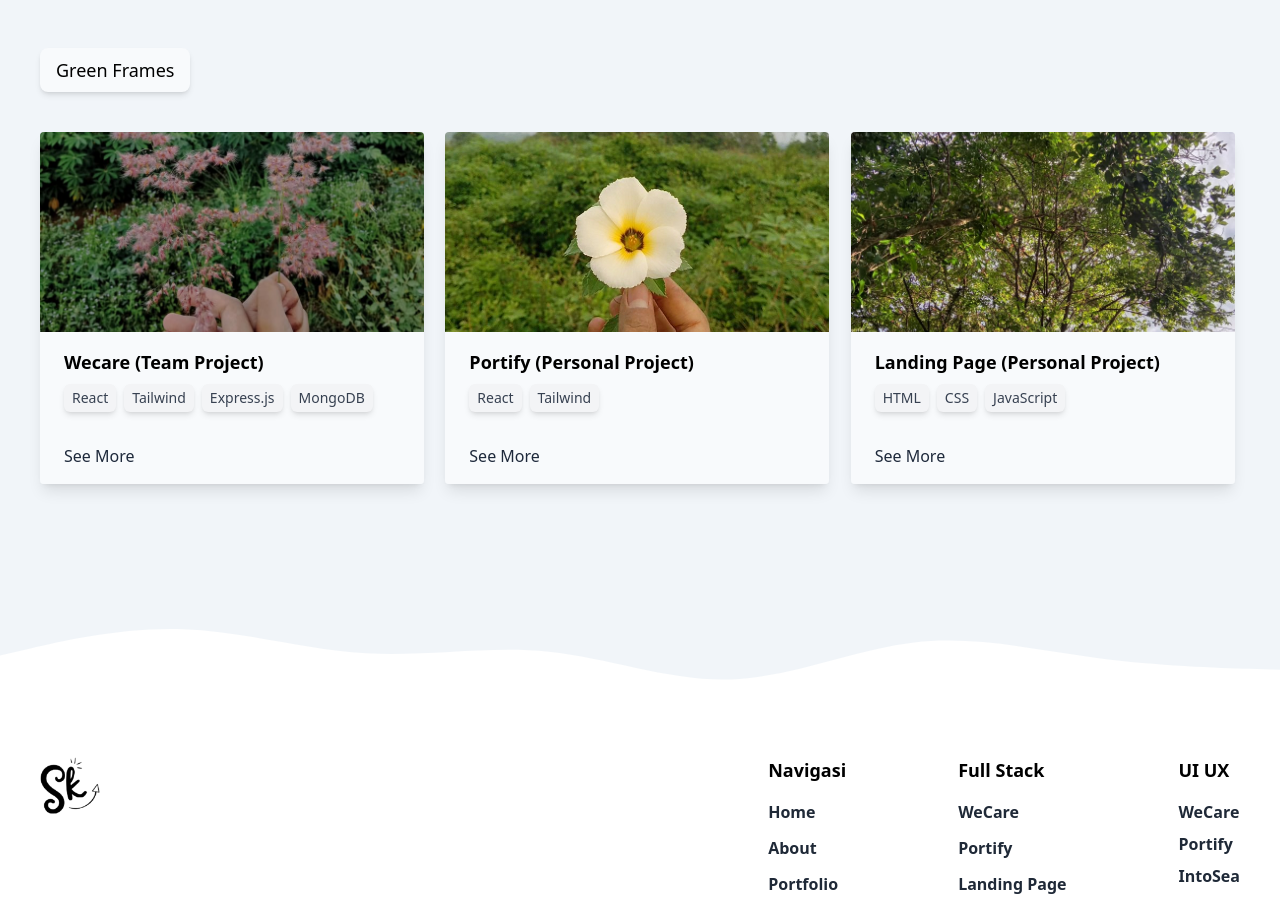
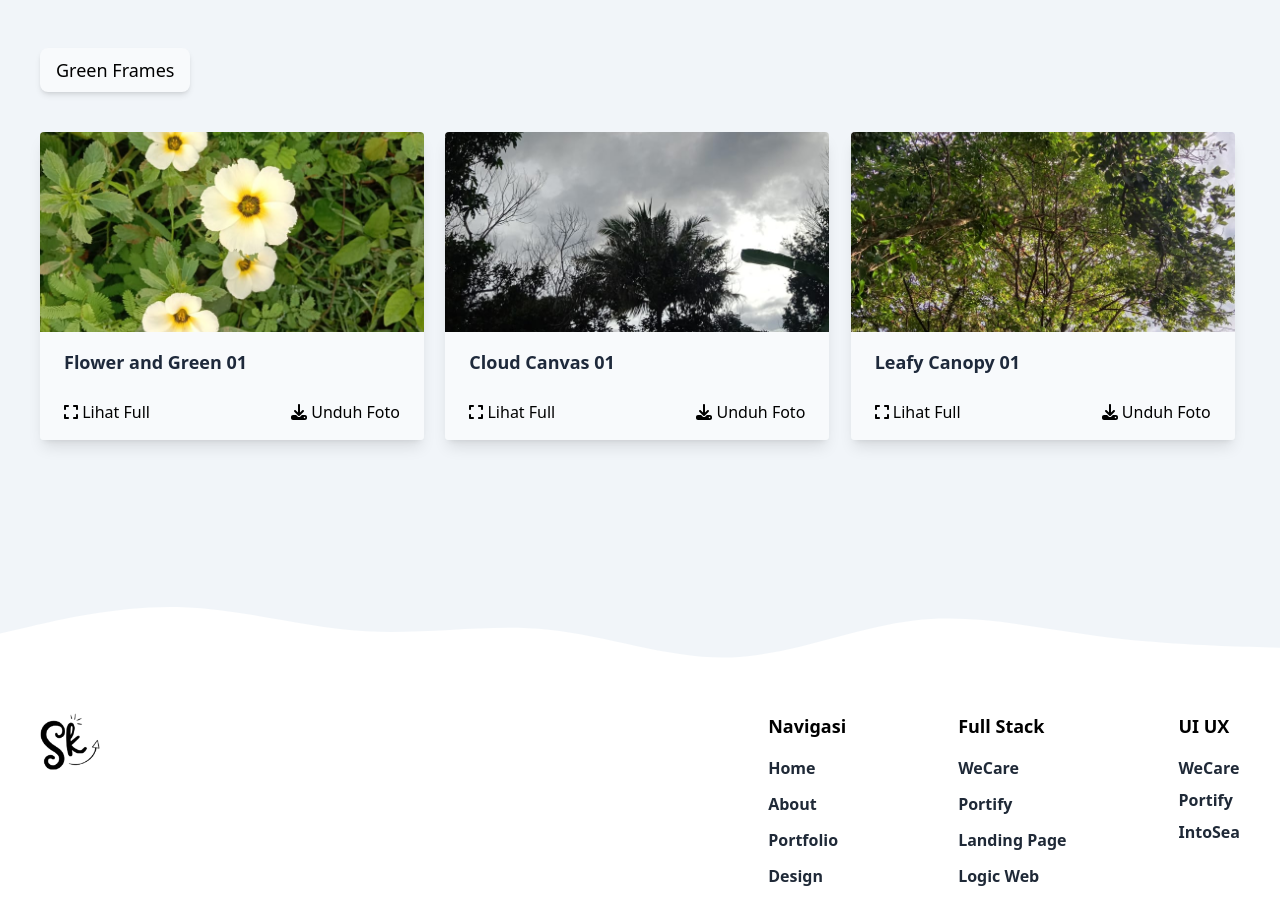
Before and after one commit to Komalasari076/Web-Portfolio, a React (Vite) app: page / in a window 1280 px wide. Shown: the part 1500-2412 px from the top of the page. Built offline with nearby package versions, Linux system fonts and the light colour scheme.

Commit message:
menambahkan 3 koleksi foto hijau di homepage

```diff
--- a/src/components/homepage/Design.jsx
+++ b/src/components/homepage/Design.jsx
@@ -1,7 +1,9 @@
 import Wave from "../../assets/WaveBottom.svg";
-import Collection1 from "../../assets/collection1.jpg"
-import Collection2 from "../../assets/collection2.jpg"
-import Collection3 from "../../assets/collection3.jpg"
+import Collection1 from "../../assets/collection1.jpg";
+import Collection2 from "../../assets/collection2.jpg";
+import Collection3 from "../../assets/collection3.jpg";
+import { FontAwesomeIcon } from "@fortawesome/react-fontawesome";
+import { faExpand, faDownload } from "@fortawesome/free-solid-svg-icons";
 
 function Design() {
   return (
@@ -20,108 +22,111 @@ function Design() {
 
           <div className="grid grid-cols-1 sm:grid-cols-2 md:grid-cols-2 lg:grid-cols-3 gap-4">
             {/* Card 1 */}
-            <div className="max-w-sm rounded overflow-hidden shadow-lg">
+            <div className="max-w-sm rounded overflow-hidden shadow-lg bg-slate-50">
+              {/* Gambar */}
               <img
                 src={Collection1}
                 alt="WeCare Project"
-                className="w-full h-[200px] object-cover object-[50%_80%]"
+                className="w-full h-[200px] object-cover object-[50%_60%]"
               />
-              <div className="px-6 py-4 bg-slate-50">
-                <h5 className="text-lg font-bold mb-2">
-                  Wecare (Team Project)
+
+              {/* Judul */}
+              <div className="px-6 pt-4">
+                <h5 className="text-lg font-bold mb-2 text-slate-800">
+                  Flower and Green 01
                 </h5>
-                <div className="flex justify-start gap-2 text-gray-700">
-                  <p className="text-sm bg-gray-100 px-2 py-1 rounded-md shadow-md">
-                    React
-                  </p>
-                  <p className="text-sm bg-gray-100 px-2 py-1 rounded-md shadow-md">
-                    Tailwind
-                  </p>
-                  <p className="text-sm bg-gray-100 px-2 py-1 rounded-md shadow-md">
-                    Express.js
-                  </p>
-                  <p className="text-sm bg-gray-100 px-2 py-1 rounded-md shadow-md">
-                    MongoDB
-                  </p>
-                </div>
               </div>
 
-              <a
-                href="https://wecare-web-theta.vercel.app/"
-                target="_blank"
-                className="text-slate-800 "
-              >
-                <div className="px-6 py-4 flex justify-between bg-slate-50 hover:bg-slate-100">
-                  See More
-                </div>
-              </a>
+              {/* Tombol */}
+              <div className="px-6 py-4 flex justify-between gap-2 bg-slate-50 hover:bg-slate-100">
+                <a
+                  href={Collection1}
+                  target="_blank"
+                  rel="noopener noreferrer"
+                  className="hover:text-blue-500"
+                >
+                  <FontAwesomeIcon icon={faExpand} /> Lihat Full
+                </a>
+                <a
+                  href={Collection1}
+                  download="Flower and Green 01.jpg"
+                  className="hover:text-green-500"
+                >
+                  <FontAwesomeIcon icon={faDownload} /> Unduh Foto
+                </a>
+              </div>
             </div>
 
             {/* Card 2 */}
-            <div className="max-w-sm rounded overflow-hidden shadow-lg">
+            <div className="max-w-sm rounded overflow-hidden shadow-lg bg-slate-50">
+              {/* Gambar */}
               <img
                 src={Collection2}
                 alt="Portify Project"
-                className="bg-gray-100 w-full h-[200px] object-cover object-[50%_70%]"
+                className="w-full h-[200px] object-cover object-[50%_100%]"
               />
-              <div className="px-6 py-4 bg-slate-50">
-                <h5 className="text-lg font-bold mb-2">
-                  Portify (Personal Project)
+
+              {/* Judul */}
+              <div className="px-6 pt-4">
+                <h5 className="text-lg font-bold mb-2 text-slate-800">
+                  Cloud Canvas 01
                 </h5>
-                <div className="flex justify-start gap-2 pr-2 text-gray-700">
-                  <p className="text-sm bg-gray-100 px-2 py-1 rounded-md shadow-md">
-                    React
-                  </p>
-                  <p className="text-sm bg-gray-100 px-2 py-1 rounded-md shadow-md">
-                    Tailwind
-                  </p>
-                </div>
               </div>
 
-              <a
-                href="https://portify-project.vercel.app/"
-                target="_blank"
-                className="text-slate-800 "
-              >
-                <div className="px-6 py-4 flex justify-between bg-slate-50 hover:bg-slate-100">
-                  See More
-                </div>
-              </a>
+              {/* Tombol */}
+              <div className="px-6 py-4 flex justify-between gap-2 bg-slate-50 hover:bg-slate-100">
+                <a
+                  href={Collection2}
+                  target="_blank"
+                  rel="noopener noreferrer"
+                  className="hover:text-blue-500"
+                >
+                  <FontAwesomeIcon icon={faExpand} /> Lihat Full
+                </a>
+                <a
+                  href={Collection2}
+                  download="Cloud Canvas 01.jpg"
+                  className="hover:text-green-500"
+                >
+                  <FontAwesomeIcon icon={faDownload} /> Unduh Foto
+                </a>
+              </div>
             </div>
 
             {/* Card 3 */}
-            <div class="max-w-sm rounded overflow-hidden shadow-lg">
+            <div className="max-w-sm rounded overflow-hidden shadow-lg bg-slate-50">
+              {/* Gambar */}
               <img
                 src={Collection3}
                 alt="Landing Page"
-                className="bg-gray-100 w-full h-[200px] object-cover"
+                className="w-full h-[200px] object-cover"
               />
-              <div class="px-6 py-4 bg-slate-50">
-                <h5 class="text-lg font-bold mb-2">
-                  Landing Page (Personal Project)
+
+              {/* Judul */}
+              <div className="px-6 pt-4">
+                <h5 className="text-lg font-bold mb-2 text-slate-800">
+                  Leafy Canopy 01
                 </h5>
-                <div className="flex justify-start gap-2 pr-2 text-gray-700">
-                  <p class="text-sm bg-gray-100 px-2 py-1 rounded-md shadow-md">
-                    HTML
-                  </p>
-                  <p class="text-sm bg-gray-100 px-2 py-1 rounded-md shadow-md">
-                    CSS
-                  </p>
-                  <p class="text-sm bg-gray-100 px-2 py-1 rounded-md shadow-md">
-                    JavaScript
-                  </p>
-                </div>
               </div>
 
-              <a
-                href="https://workshop-landing-page-pi.netlify.app/"
-                target="_blank"
-                className="text-slate-800 "
-              >
-                <div className="px-6 py-4 flex justify-between bg-slate-50 hover:bg-slate-100">
-                  See More
-                </div>
-              </a>
+              {/* Tombol */}
+              <div className="px-6 py-4 flex justify-between gap-2 bg-slate-50 hover:bg-slate-100">
+                <a
+                  href={Collection3}
+                  target="_blank"
+                  rel="noopener noreferrer"
+                  className="hover:text-blue-500"
+                >
+                  <FontAwesomeIcon icon={faExpand} /> Lihat Full
+                </a>
+                <a
+                  href={Collection3}
+                  download="Leafy Canopy 01.jpg"
+                  className="hover:text-green-500"
+                >
+                  <FontAwesomeIcon icon={faDownload} /> Unduh Foto
+                </a>
+              </div>
             </div>
           </div>
         </div>
```
Also changed, not shown: src/components/Design.jsx (+0 -7 lines), src/assets/collection1.jpg, src/assets/collection2.jpg.
